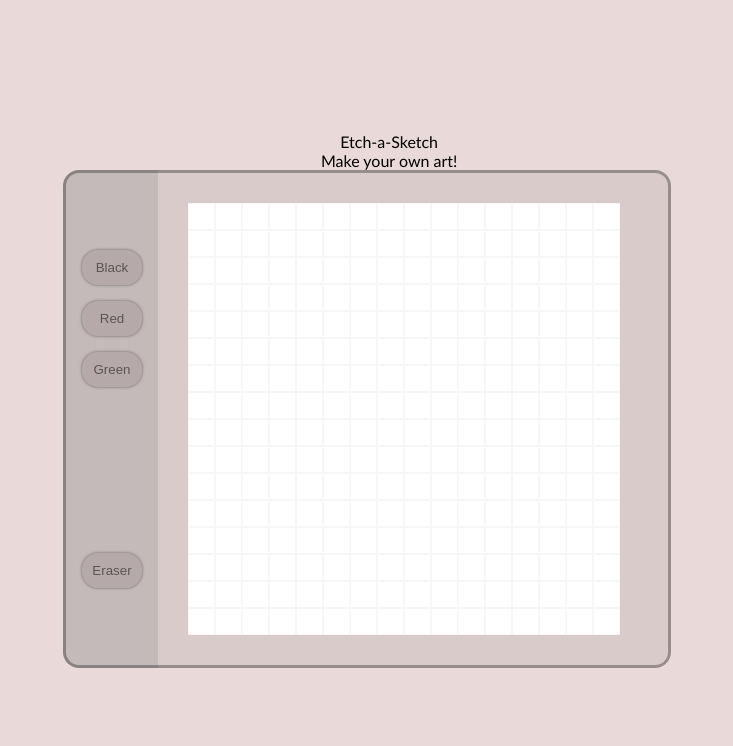
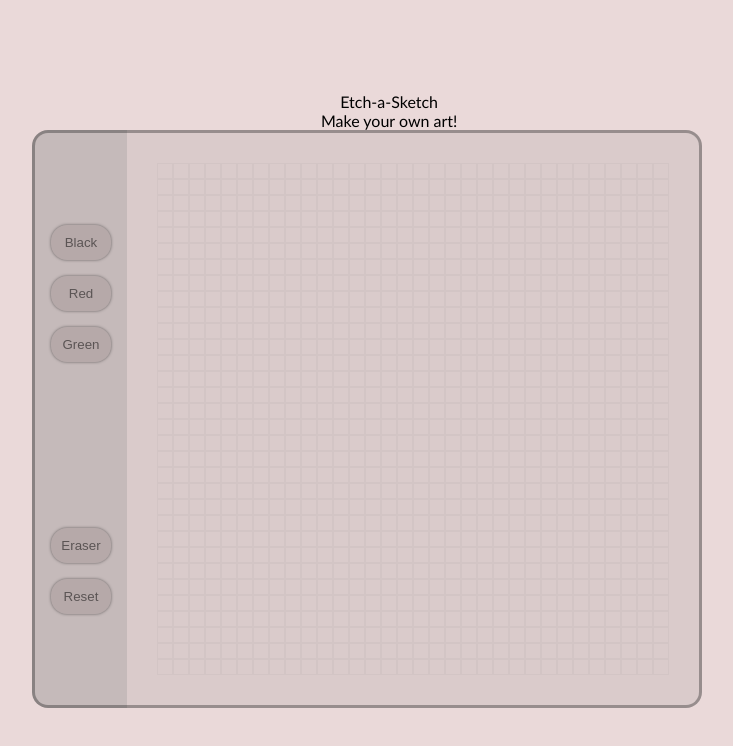
Before and after one commit to mrmeepmeep/etch-a-sketch, a plain HTML site: page index.html in a window 1280 px wide. Shown: the whole page, without its empty margins (273-1006 px from the left). Drawn offline with Linux system fonts and the light colour scheme.

Commit message:
FIxed issues with grid size

```diff
--- a/index.html
+++ b/index.html
@@ -4,7 +4,6 @@
     <meta charset="UTF-8">
     <meta name="viewport" content="width=device-width, initial-scale=1.0">
     <link rel="stylesheet" href="styles.css">
-    <script src="script.js" defer></script>
     <title>Etch-a-Sketch</title>
 </head>
 <body>
@@ -14,13 +13,14 @@
   <button id="redBtn">Red</button>
   <button id="greenBtn">Green</button>
   <button id="eraser">Eraser</button>
+  <button id="reset">Reset</button>
 </div>
 
 <div class="container-1">
   <p id="main-heading">Etch-a-Sketch<br>Make your own art!</p>
-  <div class="container"></div>
+  <div class="grid-container"></div>
 </div>
 </div>
-
 </body>
+<script src="script.js" ></script>
 </html>
--- a/script.js
+++ b/script.js
@@ -1,33 +1,24 @@
 
 
-const container = document.querySelector('.container')
+const container = document.querySelector('.grid-container')
 const blackBtn = document.querySelector('#blackBtn')
 const greenBtn = document.querySelector('#greenBtn')
 const redBtn = document.querySelector('#redBtn')
 const eraserBtn = document.querySelector('#eraser')
-
-function createDivs(numOfDivs) {
-    for (let i = 0; i < numOfDivs; i++){
-        const newDiv = document.createElement('div');
-        newDiv.classList.add('newDiv')
-        newDiv.style.backgroundColor = 'white'
-        container.appendChild(newDiv)
-    }
-}
-createDivs(16*16)
+const resetBtn = document.querySelector("#reset")
+const cell = document.querySelector('#cell')
 
 
-/* let numOfDivs;
 
 
-function createDivs(num) {
-    for (let i = 0; i < num; i++){
-         numOfDivs[i] = document.createElement('div')
-         container.appendChild(numOfDivs)
-
-    }
-
+function createDiv(num) {
+    container.style.display = 'grid'
+    container.style.gridTemplateRows = `repeat(${num} ,1fr)`;
+    container.style.gridTemplateColumns = `repeat(${num} ,1fr)`;
+    for(let i = 0; i < num* num; i++) {
+        let cell = document.createElement('div');
+        cell.setAttribute("id","cell")
+        container.appendChild(cell)
 }
-
-createDivs(4)
-console.log(i) */
+}
+createDiv(32)
--- a/styles.css
+++ b/styles.css
@@ -20,11 +20,10 @@ body {
     margin-right: 50px;
 }
 
-.container {
-    display: flex;
-    flex-wrap: wrap;
-    height: auto;
-    width: 450px;
+.grid-container {
+    display: grid;
+    height: 512px;
+    width: 512px;
     background-color: rgba(128, 128, 128, 0.151);
     border-color:rgba(0, 0, 0, 0.300);
     border-radius: 0px 16px 16px 0px;
@@ -32,10 +31,8 @@ body {
     padding: 30px;
 }
 
-.newDiv {
+#cell {
     border: 1px solid rgba(0, 0, 0, 0.030);
-    height: 25px;
-    width: 25px;
 
 
 }
@@ -62,6 +59,11 @@ body {
     padding: 10px;
     box-shadow: 0 0 3px;
     color: rgba(0, 0, 0, 0.500);
+
+}
+button:hover {
+    background-color: rgba(151, 137, 137, 0.30);
+    color: whitesmoke;
 }
 #eraser {
     margin-top: 150px;
```
